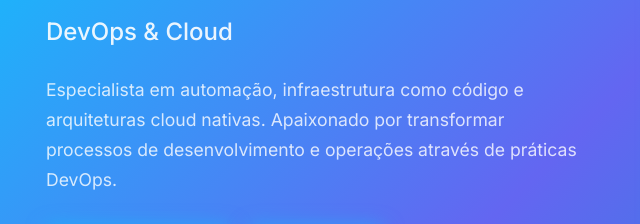
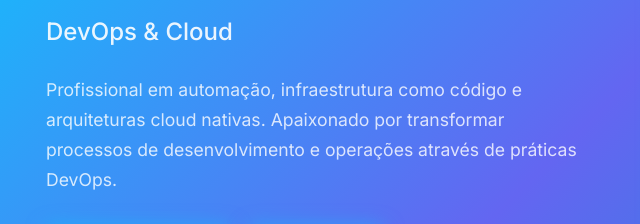
Before and after one commit to lucaslopex/lucaslopex.github.io, a website: page index.html in a window 1280 px wide. Shown: the part 315-539 px from the top of the page, 14-654 px from the left. Drawn offline with Linux system fonts and the light colour scheme.

Commit message:
Ajustando atributos

```diff
--- a/index.html
+++ b/index.html
@@ -53,7 +53,7 @@
             </h1>
             <h2 class="hero-subtitle">DevOps & Cloud</h2>
             <p class="hero-description">
-              Especialista em automação, infraestrutura como código e
+              Profissional em automação, infraestrutura como código e
               arquiteturas cloud nativas. Apaixonado por transformar processos
               de desenvolvimento e operações através de práticas DevOps.
             </p>
```
